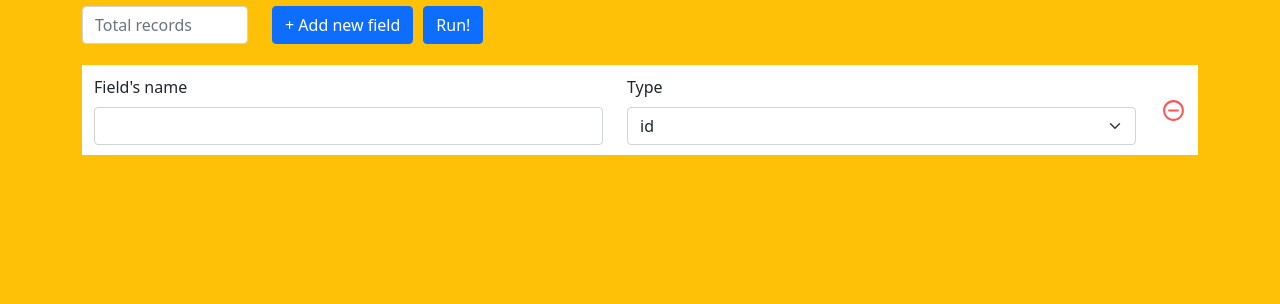
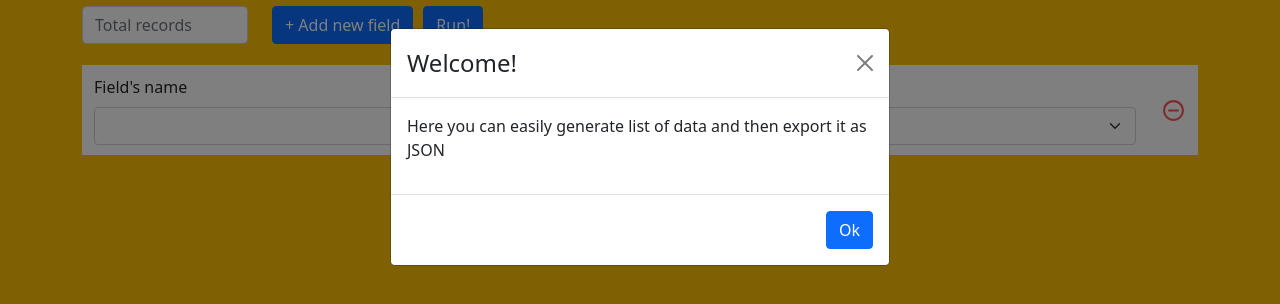
Before and after one commit to doneWorker/json-generator, a React (Create React App) app: page / in a window 1280 px wide. Shown: the top 304 px of the page. Built offline with nearby package versions, Linux system fonts and the light colour scheme.

Commit message:
feat: Welcome Modal added

```diff
--- a/src/App.jsx
+++ b/src/App.jsx
@@ -5,8 +5,9 @@ import { nanoid } from "nanoid";
 
 import generate from "./generate";
 import Header from "./components/Header";
+import Field from "./components/Field";
 import ResultModal from "./components/ResultModal";
-import Field from "./components/Field";
+import WelcomeModal from "./components/WelcomeModal";
 
 import "bootstrap/dist/css/bootstrap.min.css";
 import "./index.css";
@@ -36,6 +37,7 @@ const removeField = (fields, id) => {
 
 const createDefaultField = () => ({ name: "", type: "id", id: nanoid() });
 
+/* Page */
 const GeneratorPage = () => {
   const [state, setState] = useState({
     total: 0,
@@ -45,6 +47,7 @@ const GeneratorPage = () => {
   const [generatedJSON, setGeneratedJSON] = useState("");
 
   const [modalIsOpen, setModalIsOpen] = useState(false);
+  const [welcomeIsOpen, setWelcomeIsOpen] = useState(true);
 
   const handleAddNewField = () => {
     setState((prev) => {
@@ -133,6 +136,10 @@ const GeneratorPage = () => {
         generatedJSON={generatedJSON}
         onClose={() => setModalIsOpen(false)}
       />
+      <WelcomeModal
+        isOpen={welcomeIsOpen}
+        onClose={() => setWelcomeIsOpen(false)}
+      />
     </main>
   );
 };
--- /dev/null
+++ b/src/components/WelcomeModal.jsx
@@ -0,0 +1,23 @@
+import { Modal, Button } from "react-bootstrap";
+
+const IntroModal = ({ isOpen, onClose }) => {
+  return (
+    <Modal scrollable show={isOpen} onHide={onClose}>
+      <Modal.Header closeButton>
+        <Modal.Title>Welcome!</Modal.Title>
+      </Modal.Header>
+      <Modal.Body>
+        <p>
+          Here you can easily generate list of data and then export it as JSON
+        </p>
+      </Modal.Body>
+      <Modal.Footer>
+        <Button variant="primary" onClick={onClose}>
+          Ok
+        </Button>
+      </Modal.Footer>
+    </Modal>
+  );
+};
+
+export default IntroModal;
```
